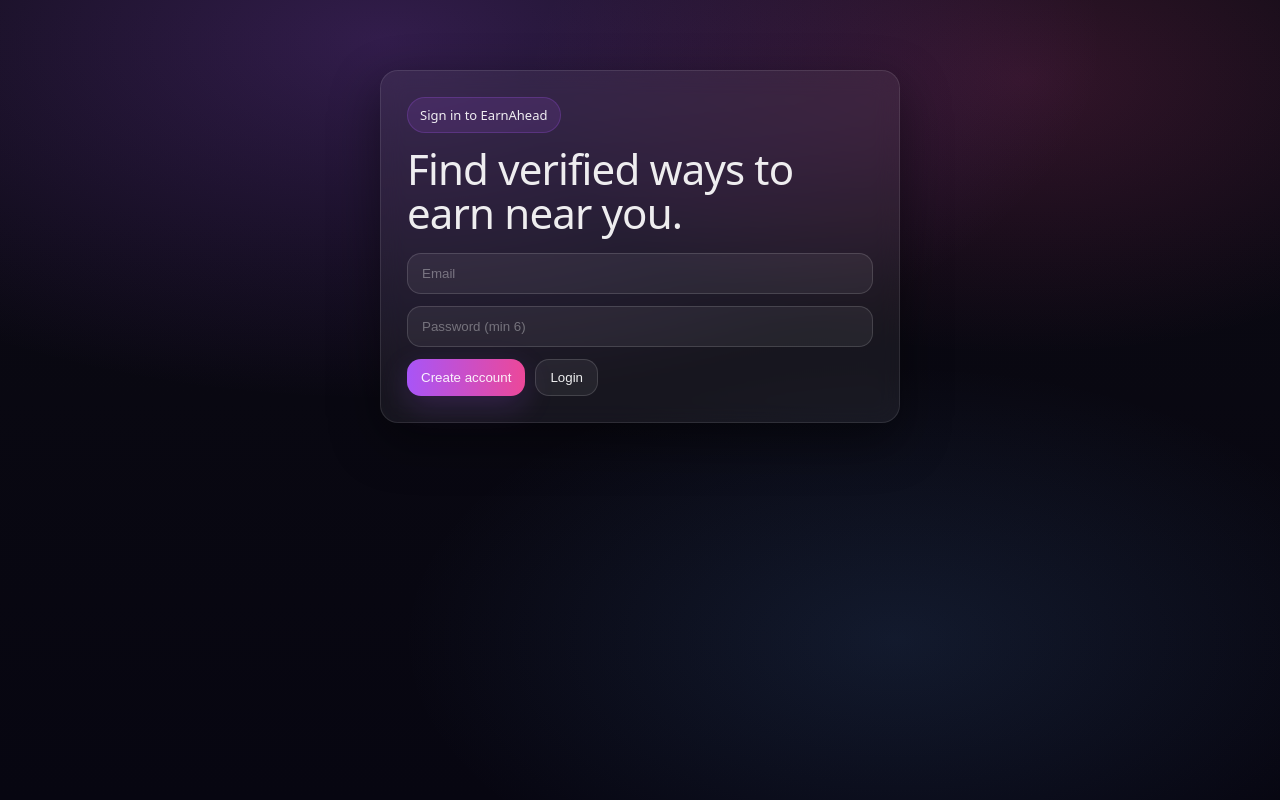
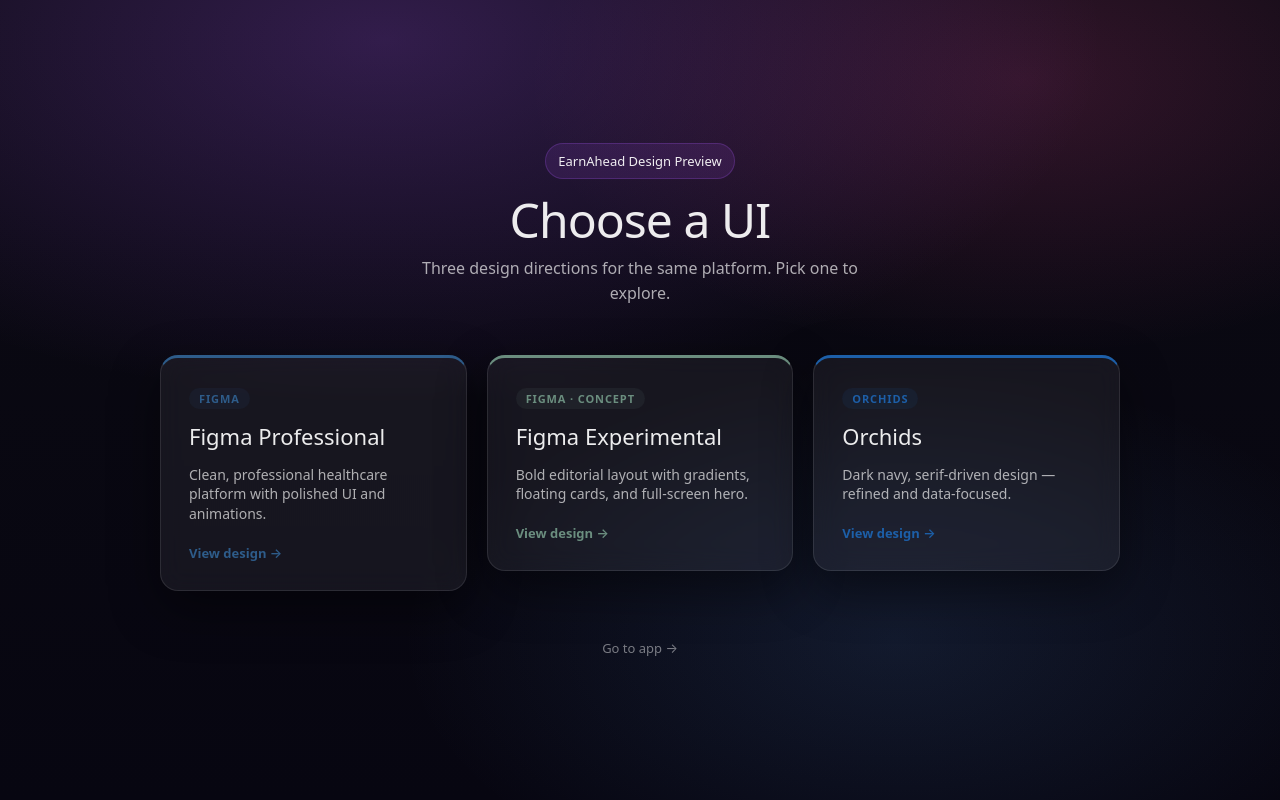
Before and after one commit to 5k-dan/earnahead, a Next.js app in the folder web/: page / in a window 1280 px wide. Built offline with nearby package versions, Linux system fonts and the light colour scheme; no server answers.

Commit message:
Replace authentication form with a design picker showcasing multiple UI themes, add Figma and Orchids design themes to global styles, and integrate Google fonts in the layout.

```diff
--- a/web/src/app/globals.css
+++ b/web/src/app/globals.css
@@ -1,3 +1,83 @@
+/* ─── Figma Design Theme ─────────────────────────────────────────────────── */
+.figma-theme {
+  --background: #FFFFFF;
+  --foreground: #1A1F2E;
+  --primary: #0A1628;
+  --primary-foreground: #FFFFFF;
+  --secondary: #2E5C8A;
+  --secondary-foreground: #FFFFFF;
+  --accent: #6B8E7F;
+  --accent-foreground: #FFFFFF;
+  --muted: #F5F7F9;
+  --muted-foreground: #64748B;
+  --card: #FFFFFF;
+  --card-foreground: #1A1F2E;
+  --border: #E2E8F0;
+  --input: #E2E8F0;
+  --input-background: #F8FAFC;
+  --ring: #2E5C8A;
+  --radius: 0.375rem;
+  background: #FFFFFF;
+  color: #1A1F2E;
+  font-family: -apple-system, BlinkMacSystemFont, 'Segoe UI', 'Helvetica Neue', Arial, sans-serif;
+}
+
+/* Tailwind v4 theme registration for figma utilities */
+@theme inline {
+  --color-background: var(--background);
+  --color-foreground: var(--foreground);
+  --color-primary: var(--primary);
+  --color-primary-foreground: var(--primary-foreground);
+  --color-secondary: var(--secondary);
+  --color-secondary-foreground: var(--secondary-foreground);
+  --color-muted: var(--muted);
+  --color-muted-foreground: var(--muted-foreground);
+  --color-accent: var(--accent);
+  --color-accent-foreground: var(--accent-foreground);
+  --color-card: var(--card);
+  --color-card-foreground: var(--card-foreground);
+  --color-border: var(--border);
+  --color-input: var(--input);
+  --color-input-background: var(--input-background);
+  --color-ring: var(--ring);
+  --radius-sm: calc(var(--radius) - 2px);
+  --radius-md: var(--radius);
+  --radius-lg: calc(var(--radius) + 2px);
+}
+
+/* ─── Orchids Design Theme ───────────────────────────────────────────────── */
+.orchids-theme {
+  --navy: #0d1f3c;
+  --navy-mid: #1a3260;
+  --navy-light: #2a4a8a;
+  --blue: #1d5fa8;
+  --blue-light: #2d7dd2;
+  --blue-muted: #4a85b8;
+  --green: #2d7a5a;
+  --green-light: #3a9970;
+  --green-pale: #e8f5ef;
+  --white: #ffffff;
+  --off-white: #f7f8fa;
+  --gray-100: #f0f2f5;
+  --gray-200: #e2e6ed;
+  --gray-300: #c8cfda;
+  --gray-400: #8c97a8;
+  --gray-500: #5c6878;
+  --gray-700: #2e3a4a;
+  --text-primary: #0d1f3c;
+  --text-secondary: #4a5568;
+  --text-muted: #718096;
+  --border: #e2e6ed;
+  --shadow-sm: 0 1px 3px rgba(13,31,60,0.08);
+  --shadow-md: 0 4px 16px rgba(13,31,60,0.1);
+  --shadow-lg: 0 8px 32px rgba(13,31,60,0.12);
+  --transition: 200ms ease;
+  background: #ffffff;
+  color: #0d1f3c;
+  font-family: 'Inter', system-ui, -apple-system, sans-serif;
+}
+
+/* ─── Existing App Theme ─────────────────────────────────────────────────── */
 :root {
   --bg: #0b0a12;
   --card: rgba(255, 255, 255, 0.06);
--- a/web/src/app/layout.tsx
+++ b/web/src/app/layout.tsx
@@ -1,5 +1,9 @@
 import "./globals.css";
 import React from "react";
+import { DM_Serif_Display, Inter } from "next/font/google";
+
+const dmSerifDisplay = DM_Serif_Display({ weight: "400", subsets: ["latin"], variable: "--font-dm-serif" });
+const inter = Inter({ subsets: ["latin"], variable: "--font-inter" });
 import { AuthProvider } from "@/context/AuthContext";
 import { CartProvider } from "@/context/CartContext";
 
@@ -11,7 +15,7 @@
 export default function RootLayout({ children }: { children: React.ReactNode }) {
   return (
     <html lang="en">
-      <body>
+      <body className={`${dmSerifDisplay.variable} ${inter.variable}`}>
         <AuthProvider>
           <CartProvider>{children}</CartProvider>
         </AuthProvider>
--- a/web/src/app/page.tsx
+++ b/web/src/app/page.tsx
@@ -1,114 +1,120 @@
 "use client";
 
-import { useContext, useEffect, useMemo, useState } from "react";
-import { AuthContext } from "@/context/AuthContext";
-import { auth, db } from "@/lib/firebase";
-import {
-  createUserWithEmailAndPassword,
-  signInWithEmailAndPassword,
-} from "firebase/auth";
-import { doc, serverTimestamp, setDoc } from "firebase/firestore";
-import { useRouter, usePathname } from "next/navigation";
+import Link from "next/link";
 
-export default function Home() {
-  const { user, loading } = useContext(AuthContext);
-  const router = useRouter();
-  const pathname = usePathname();
+const designs = [
+  {
+    href: "/figma",
+    label: "Figma Professional",
+    description: "Clean, professional healthcare platform with polished UI and animations.",
+    accent: "#2E5C8A",
+    tag: "Figma",
+  },
+  {
+    href: "/figma/concept",
+    label: "Figma Experimental",
+    description: "Bold editorial layout with gradients, floating cards, and full-screen hero.",
+    accent: "#6B8E7F",
+    tag: "Figma · Concept",
+  },
+  {
+    href: "/orchids",
+    label: "Orchids",
+    description: "Dark navy, serif-driven design — refined and data-focused.",
+    accent: "#1d5fa8",
+    tag: "Orchids",
+  },
+];
 
-  const [email, setEmail] = useState("");
-  const [password, setPassword] = useState("");
-
-  const cleanEmail = useMemo(() => email.trim(), [email]);
-  const canSubmit = cleanEmail.length > 3 && password.length >= 6;
-
-  useEffect(() => {
-    if (user && pathname === "/") {
-      router.replace("/dashboard");
-    }
-  }, [user, pathname, router]);
-
-  const signUp = async () => {
-    if (!canSubmit) return;
-
-    const cred = await createUserWithEmailAndPassword(
-      auth,
-      cleanEmail,
-      password
-    );
-
-    await setDoc(
-      doc(db, "users", cred.user.uid),
-      {
-        email: cred.user.email,
-        role: "user",
-        createdAt: serverTimestamp(),
-        name: "",
-        age: "",
-        city: "Atlanta",
-        state: "GA",
-        hasValidID: false,
-        hasHealthScreening: false,
-        gender: "any",
-      },
-      { merge: true }
-    );
-
-    router.replace("/dashboard");
-  };
-
-  const login = async () => {
-    if (!canSubmit) return;
-    await signInWithEmailAndPassword(auth, cleanEmail, password);
-    router.replace("/dashboard");
-  };
-
-  if (loading) return null;
-
+export default function DesignPicker() {
   return (
-    <div style={{ padding: "70px 0" }}>
-      <div className="container" style={{ maxWidth: 520 }}>
-        <div className="surface" style={{ padding: 26 }}>
-          <div className="badge">Sign in to EarnAhead</div>
-          <div className="h1" style={{ fontSize: 42 }}>
-            Find verified ways to earn near you.
+    <div
+      style={{
+        minHeight: "100vh",
+        display: "flex",
+        flexDirection: "column",
+        alignItems: "center",
+        justifyContent: "center",
+        padding: "40px 24px",
+        gap: 48,
+      }}
+    >
+      <div style={{ textAlign: "center" }}>
+        <div className="badge" style={{ marginBottom: 16, display: "inline-flex" }}>
+          EarnAhead Design Preview
+        </div>
+        <div className="h1" style={{ fontSize: 48, marginTop: 0 }}>
+          Choose a UI
+        </div>
+        <p className="sub" style={{ maxWidth: 480, margin: "8px auto 0" }}>
+          Three design directions for the same platform. Pick one to explore.
+        </p>
       </div>
 
-          <div style={{ marginTop: 18, display: "grid", gap: 12 }}>
-            <input
-              className="input"
-              placeholder="Email"
-              value={email}
-              onChange={(e) => setEmail(e.target.value)}
-            />
-
-            <input
-              className="input"
-              placeholder="Password (min 6)"
-              type="password"
-              value={password}
-              onChange={(e) => setPassword(e.target.value)}
-            />
-
-            <div style={{ display: "flex", gap: 10 }}>
-              <button
-                className="btn btnPrimary"
-                onClick={signUp}
-                disabled={!canSubmit}
+      <div
+        style={{
+          display: "grid",
+          gridTemplateColumns: "repeat(auto-fit, minmax(280px, 1fr))",
+          gap: 20,
+          width: "100%",
+          maxWidth: 960,
+        }}
       >
-                Create account
-              </button>
-
-              <button
-                className="btn"
-                onClick={login}
-                disabled={!canSubmit}
+        {designs.map((d) => (
+          <Link key={d.href} href={d.href} style={{ textDecoration: "none" }}>
+            <div
+              className="surface"
+              style={{
+                padding: 28,
+                cursor: "pointer",
+                transition: "transform 0.15s ease, box-shadow 0.15s ease",
+                borderTop: `3px solid ${d.accent}`,
+              }}
+              onMouseEnter={(e) => {
+                (e.currentTarget as HTMLDivElement).style.transform = "translateY(-4px)";
+              }}
+              onMouseLeave={(e) => {
+                (e.currentTarget as HTMLDivElement).style.transform = "translateY(0)";
+              }}
             >
-                Login
-              </button>
+              <div
+                style={{
+                  display: "inline-block",
+                  fontSize: 11,
+                  fontWeight: 600,
+                  letterSpacing: "0.08em",
+                  textTransform: "uppercase",
+                  color: d.accent,
+                  marginBottom: 12,
+                  padding: "3px 10px",
+                  borderRadius: 20,
+                  background: `${d.accent}18`,
+                }}
+              >
+                {d.tag}
+              </div>
+              <div className="h2" style={{ marginBottom: 10, color: "var(--text)" }}>
+                {d.label}
+              </div>
+              <p className="kicker">{d.description}</p>
+              <div
+                style={{
+                  marginTop: 20,
+                  fontSize: 13,
+                  fontWeight: 600,
+                  color: d.accent,
+                }}
+              >
+                View design →
               </div>
             </div>
+          </Link>
+        ))}
       </div>
-      </div>
+
+      <Link href="/login" style={{ fontSize: 13, color: "var(--muted2)" }}>
+        Go to app →
+      </Link>
     </div>
   );
 }
```
Also changed, not shown: web/src/app/login/page.tsx (added, +96 -0 lines). Lines whose indentation alone changed are shown as unchanged.
